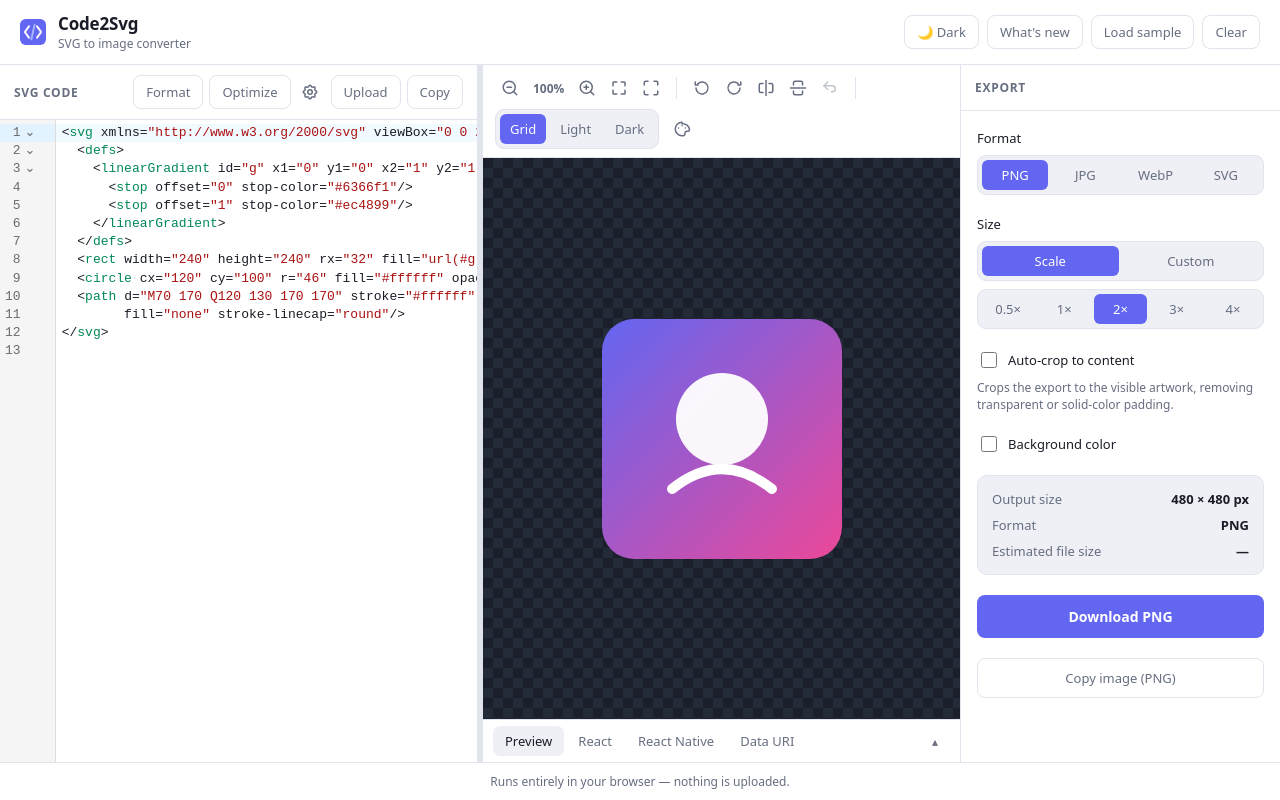
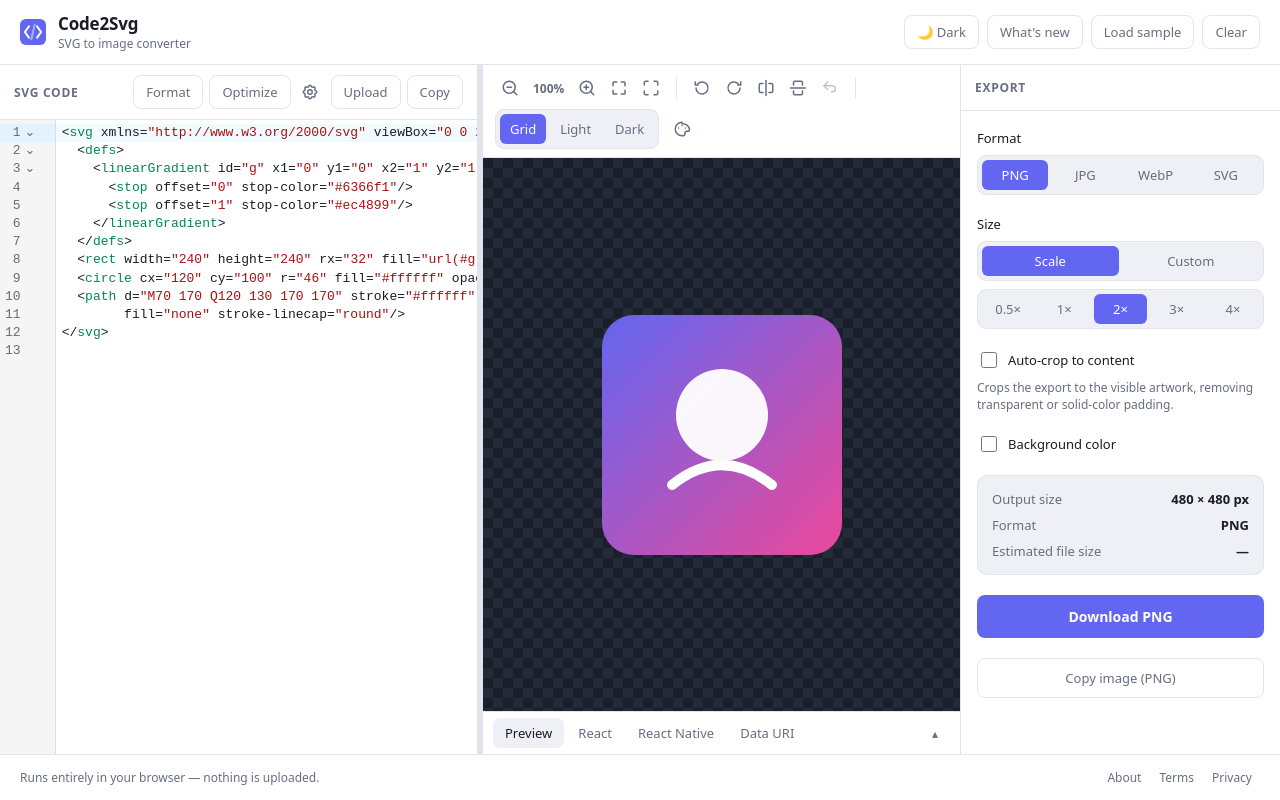
Before and after one commit to qalbh/Code2Svg, a React (Vite) app: page / in a window 1280 px wide. Built offline with nearby package versions, Linux system fonts and the light colour scheme.

Commit message:
Add About, Terms, and Privacy pages
Adds footer-linked About / Terms & Conditions / Privacy Policy modals,
with their copy in a new src/infoPages.ts module.

```diff
--- a/package.json
+++ b/package.json
@@ -1,7 +1,7 @@
 {
   "name": "code2svg",
   "private": true,
-  "version": "1.17.0",
+  "version": "1.18.0",
   "type": "module",
   "scripts": {
     "dev": "vite",
--- a/src/App.tsx
+++ b/src/App.tsx
@@ -20,6 +20,7 @@ import { toDataUri, toReact, toReactNative } from './svgToCode'
 import { hasAnimation, renderToGif } from './svgToGif'
 import { DEFAULT_OPTIMIZE_OPTIONS, PLUGIN_GROUPS, optimizeSvg, type OptimizeOptions } from './optimizeSvg'
 import { CHANGELOG } from './changelog'
+import { INFO_PAGES, type InfoPage } from './infoPages'
 
 const SAMPLE_SVG = `<svg xmlns="http://www.w3.org/2000/svg" viewBox="0 0 240 240" width="240" height="240">
   <defs>
@@ -198,6 +199,7 @@ export default function App() {
   const [status, setStatus] = useState<{ kind: 'error' | 'info'; text: string } | null>(null)
   const [busy, setBusy] = useState(false)
   const [showChangelog, setShowChangelog] = useState(false)
+  const [infoPageId, setInfoPageId] = useState<InfoPage['id'] | null>(null)
   const [isDragging, setIsDragging] = useState(false)
   const [gifDuration, setGifDuration] = useState(2)
   const [gifFps, setGifFps] = useState(20)
@@ -807,6 +809,32 @@ export default function App() {
         </div>
       )}
 
+      {infoPageId && (() => {
+        const infoPage = INFO_PAGES.find((p) => p.id === infoPageId)
+        if (!infoPage) return null
+        return (
+          <div className="modal-overlay" onClick={() => setInfoPageId(null)}>
+            <div className="modal" onClick={(e) => e.stopPropagation()}>
+              <div className="modal-head">
+                <span className="pane-title">{infoPage.title}</span>
+                <button className="ghost" onClick={() => setInfoPageId(null)}>Close</button>
+              </div>
+              <div className="modal-body">
+                <p className="hint">Last updated {infoPage.updated}</p>
+                {infoPage.sections.map((section, i) => (
+                  <div className="info-section" key={i}>
+                    {section.heading && <h3>{section.heading}</h3>}
+                    {section.paragraphs.map((para, j) => (
+                      <p key={j}>{para}</p>
+                    ))}
+                  </div>
+                ))}
+              </div>
+            </div>
+          </div>
+        )
+      })()}
+
       <main
         className="workspace"
         ref={workspaceRef}
@@ -1272,6 +1300,13 @@ export default function App() {
 
       <footer className="footer">
         <span>Runs entirely in your browser — nothing is uploaded.</span>
+        <nav className="footer-links">
+          {INFO_PAGES.map((p) => (
+            <button key={p.id} className="link-btn" onClick={() => setInfoPageId(p.id)}>
+              {p.label}
+            </button>
+          ))}
+        </nav>
       </footer>
     </div>
   )
--- a/src/changelog.ts
+++ b/src/changelog.ts
@@ -5,6 +5,13 @@ export interface ChangelogEntry {
 }
 
 export const CHANGELOG: ChangelogEntry[] = [
+  {
+    version: '1.18.0',
+    date: '2026-07-24',
+    changes: [
+      'Added About, Terms & Conditions, and Privacy Policy pages, linked from the footer.',
+    ],
+  },
   {
     version: '1.17.0',
     date: '2026-07-24',
--- a/src/index.css
+++ b/src/index.css
@@ -879,12 +879,55 @@ input[type='range'] {
 
 /* Footer */
 .footer {
+  display: flex;
+  align-items: center;
+  justify-content: space-between;
+  flex-wrap: wrap;
+  gap: 8px 16px;
   padding: 10px 20px;
   border-top: 1px solid var(--border);
   background: var(--panel);
   font-size: 12px;
   color: var(--muted);
-  text-align: center;
+}
+
+.footer-links {
+  display: flex;
+  gap: 2px;
+}
+
+.link-btn {
+  background: transparent;
+  color: var(--muted);
+  padding: 4px 8px;
+  font-size: 12px;
+  border-radius: 6px;
+  transition: color 0.15s, background 0.15s;
+}
+
+.link-btn:hover {
+  color: var(--text);
+  background: var(--panel-2);
+}
+
+/* Info modals (About / Terms / Privacy) */
+.info-section {
+  display: flex;
+  flex-direction: column;
+  gap: 8px;
+}
+
+.info-section h3 {
+  margin: 0;
+  font-size: 14px;
+  color: var(--text);
+}
+
+.info-section p {
+  margin: 0;
+  font-size: 13px;
+  line-height: 1.5;
+  color: var(--text);
 }
 
 /* Responsive */
--- /dev/null
+++ b/src/infoPages.ts
@@ -0,0 +1,126 @@
+// Static copy for the About / Terms / Privacy modals, opened from the footer.
+// Placeholder — replace with a real contact address before shipping.
+const CONTACT_EMAIL = 'hello@example.com'
+
+export interface InfoSection {
+  heading?: string
+  paragraphs: string[]
+}
+
+export interface InfoPage {
+  id: 'about' | 'terms' | 'privacy'
+  label: string
+  title: string
+  updated: string
+  sections: InfoSection[]
+}
+
+export const INFO_PAGES: InfoPage[] = [
+  {
+    id: 'about',
+    label: 'About',
+    title: 'About Code2Svg',
+    updated: '2026-07-24',
+    sections: [
+      {
+        heading: 'What it is',
+        paragraphs: [
+          'Code2Svg is a free, browser-based tool for converting and inspecting SVG artwork. Paste or upload SVG markup, preview it instantly, and export it as PNG, JPG, WebP, raw SVG, or an animated GIF.',
+          'It also includes a zoomable/pannable preview with rotate and flip, a recolor tool that detects fill/stroke colors, an SVGO-powered Optimize feature to shrink file size, and an Output drawer that turns your SVG into React, React Native, or Data URI code.',
+        ],
+      },
+      {
+        heading: 'How it works',
+        paragraphs: [
+          "Everything runs locally in your browser using the canvas and DOMParser APIs. Nothing you paste, upload, or export is ever sent to a server — see the Privacy Policy for details.",
+        ],
+      },
+      {
+        heading: 'Feedback',
+        paragraphs: [`Found a bug or have an idea for a feature? Reach out at ${CONTACT_EMAIL}.`],
+      },
+    ],
+  },
+  {
+    id: 'terms',
+    label: 'Terms',
+    title: 'Terms & Conditions',
+    updated: '2026-07-24',
+    sections: [
+      {
+        heading: 'Acceptance of terms',
+        paragraphs: ["By using Code2Svg, you agree to these terms. If you don't agree, please don't use the tool."],
+      },
+      {
+        heading: 'The service',
+        paragraphs: [
+          'Code2Svg is provided free of charge, as-is, for converting and inspecting SVG images. It runs entirely client-side, with no user accounts and no server-side processing.',
+        ],
+      },
+      {
+        heading: 'No warranty',
+        paragraphs: [
+          'Code2Svg is provided without warranties of any kind, express or implied, including fitness for a particular purpose. Always verify exported files before relying on them, especially for production or commercial use.',
+        ],
+      },
+      {
+        heading: 'Limitation of liability',
+        paragraphs: [
+          'To the fullest extent permitted by law, the creators of Code2Svg are not liable for any damages or losses resulting from use of, or inability to use, this tool.',
+        ],
+      },
+      {
+        heading: 'Your content',
+        paragraphs: [
+          'You retain all rights to any SVG markup or images you process with Code2Svg. Because processing happens entirely in your browser, we never see, receive, or store your content.',
+        ],
+      },
+      {
+        heading: 'Changes to these terms',
+        paragraphs: [
+          'These terms may be updated from time to time. Continued use of Code2Svg after a change takes effect means you accept the revised terms.',
+        ],
+      },
+      {
+        heading: 'Contact',
+        paragraphs: [`Questions about these terms? Reach out at ${CONTACT_EMAIL}.`],
+      },
+    ],
+  },
+  {
+    id: 'privacy',
+    label: 'Privacy',
+    title: 'Privacy Policy',
+    updated: '2026-07-24',
+    sections: [
+      {
+        heading: 'No data collection',
+        paragraphs: [
+          "Code2Svg runs entirely in your browser. The SVG code you paste or upload, and any image you export, never leaves your device — there's no backend server, so nothing is transmitted, logged, or stored by us.",
+        ],
+      },
+      {
+        heading: 'Local storage',
+        paragraphs: [
+          "Code2Svg saves a small amount of data in your browser's local storage: your light/dark theme preference and your chosen Optimize (SVGO) plugin settings. This stays on your device and is never sent anywhere — clearing your browser storage removes it.",
+        ],
+      },
+      {
+        heading: 'Cookies & tracking',
+        paragraphs: ['Code2Svg does not use cookies, analytics, or any third-party tracking scripts.'],
+      },
+      {
+        heading: 'Third parties',
+        paragraphs: ['No data is shared with third parties, because no data leaves your browser in the first place.'],
+      },
+      {
+        heading: 'Changes to this policy',
+        paragraphs: ['This policy may be updated as the app evolves. Check back here for the latest version.'],
+      },
+      {
+        heading: 'Contact',
+        paragraphs: [`Questions about this policy? Reach out at ${CONTACT_EMAIL}.`],
+      },
+    ],
+  },
+]
```
